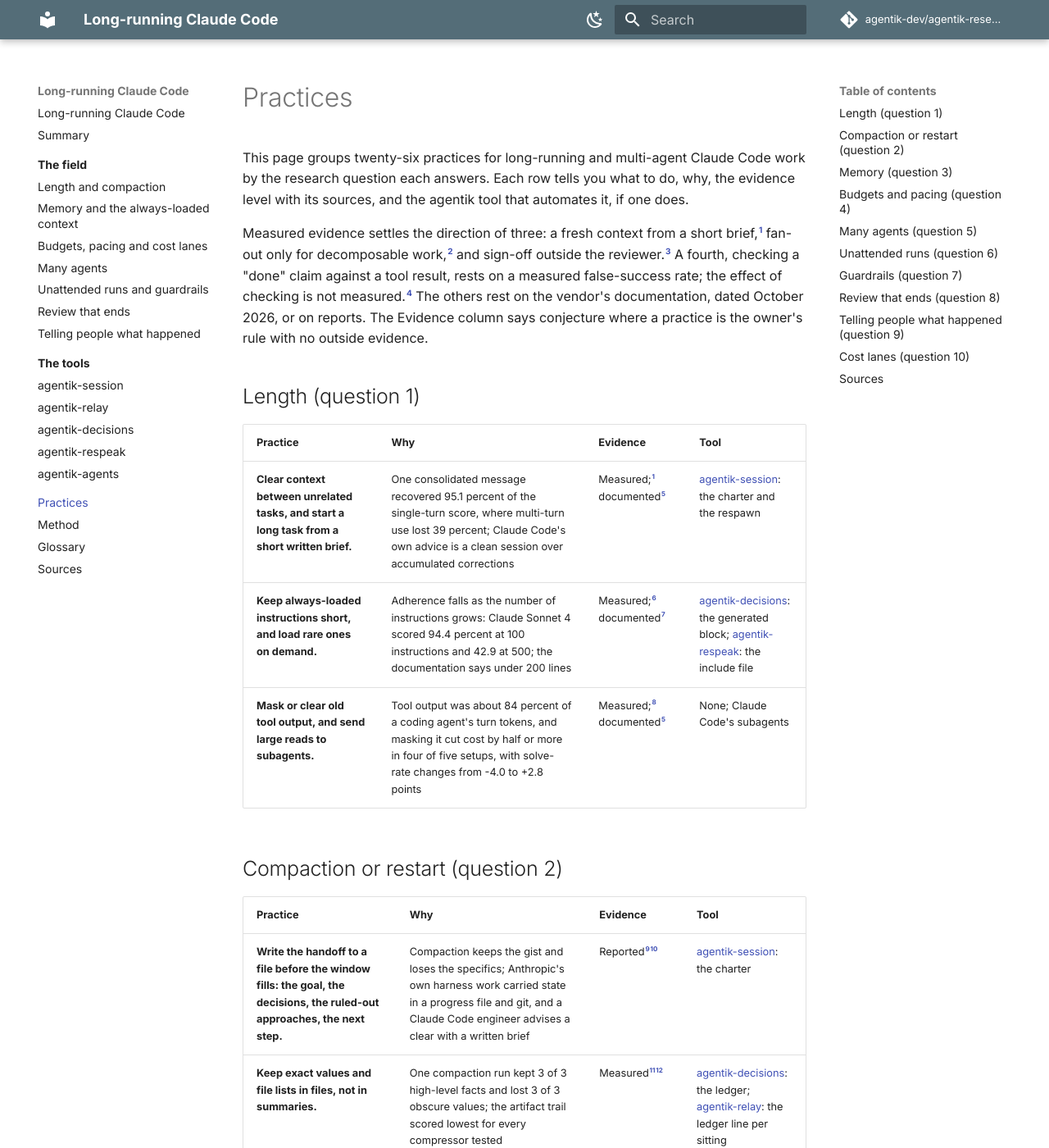
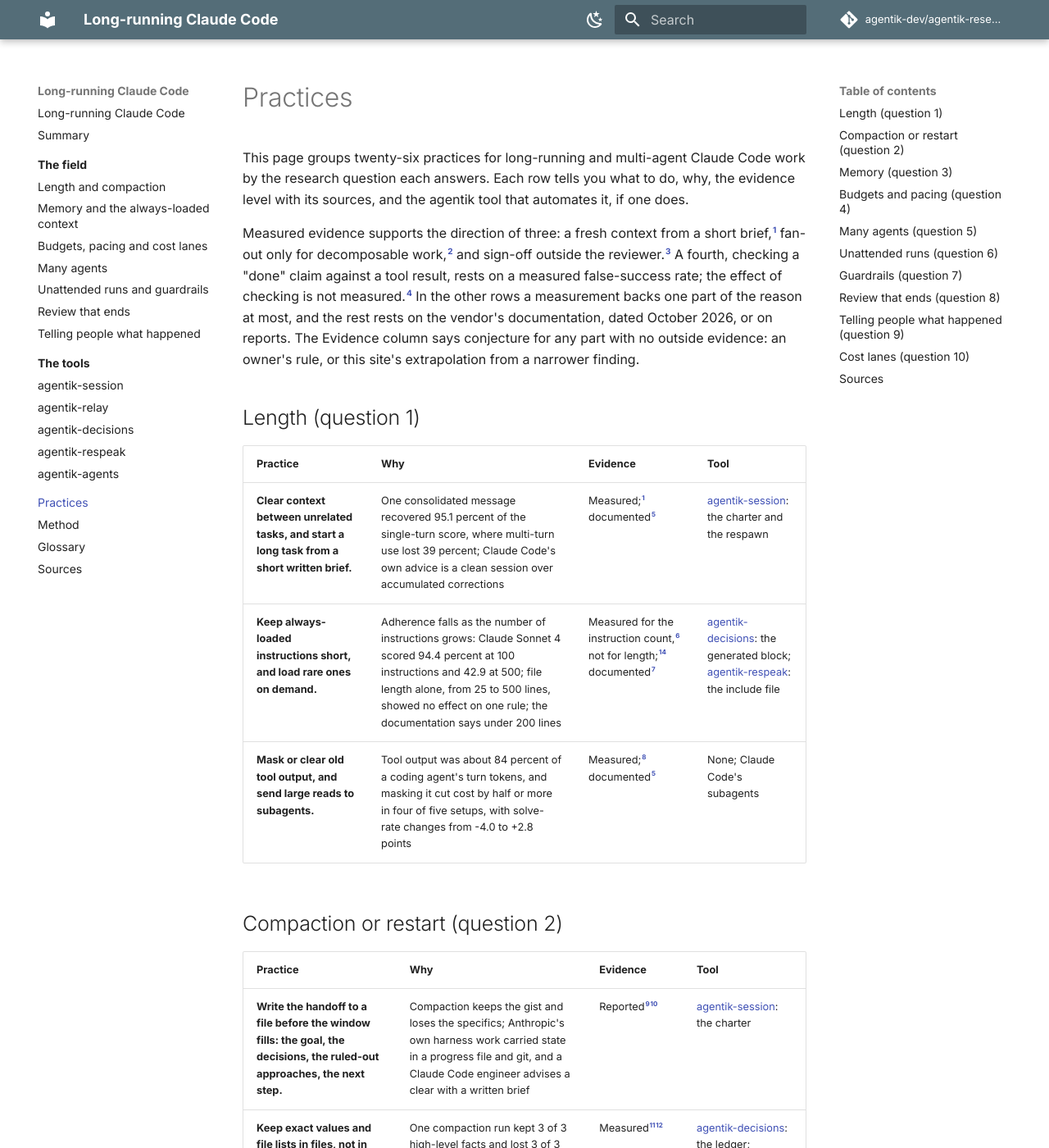
Before and after one commit to agentik-dev/agentik-research, an MkDocs documentation site: the page built from docs/practices.md, in a window 1280 px wide and 1400 px high. Shown: the whole window at 82% size. Built offline with MkDocs 1.6.1 and Material for MkDocs 9.7.7, drawn with Linux system fonts in a browser that asks for light colours; comment, search, counter and statistics services are not loaded; some of the changed text lies outside the part shown.

Commit message:
refute round 2: practices
Say what measured evidence covers and what conjecture means, add the
length study to the short-instructions row, give idle compaction its
conditions, mark the effort sweep as vendor advice, and cite the
runbook and the gateway page where the rows rest on them.

Co-Authored-By: Claude Opus 5.5 <noreply@anthropic.com>
Claude-Session: https://claude.ai/code/session_013eXGWghfSfX5kgteyrh9hv

```diff
--- a/docs/practices.md
+++ b/docs/practices.md
@@ -2,14 +2,14 @@
 
 This page groups twenty-six practices for long-running and multi-agent Claude Code work by the research question each answers. Each row tells you what to do, why, the evidence level with its sources, and the agentik tool that automates it, if one does.
 
-Measured evidence settles the direction of three: a fresh context from a short brief,[^laban] fan-out only for decomposable work,[^kim] and sign-off outside the reviewer.[^huang] A fourth, checking a "done" claim against a tool result, rests on a measured false-success rate; the effect of checking is not measured.[^advani] The others rest on the vendor's documentation, dated October 2026, or on reports. The Evidence column says conjecture where a practice is the owner's rule with no outside evidence.
+Measured evidence supports the direction of three: a fresh context from a short brief,[^laban] fan-out only for decomposable work,[^kim] and sign-off outside the reviewer.[^huang] A fourth, checking a "done" claim against a tool result, rests on a measured false-success rate; the effect of checking is not measured.[^advani] In the other rows a measurement backs one part of the reason at most, and the rest rests on the vendor's documentation, dated October 2026, or on reports. The Evidence column says conjecture for any part with no outside evidence: an owner's rule, or this site's extrapolation from a narrower finding.
 
 ## Length (question 1)
 
 | Practice | Why | Evidence | Tool |
 |---|---|---|---|
 | **Clear context between unrelated tasks, and start a long task from a short written brief.** | One consolidated message recovered 95.1 percent of the single-turn score, where multi-turn use lost 39 percent; Claude Code's own advice is a clean session over accumulated corrections | Measured;[^laban] documented[^bestpractices] | [agentik-session](tools/session.md): the charter and the respawn |
-| **Keep always-loaded instructions short, and load rare ones on demand.** | Adherence falls as the number of instructions grows: Claude Sonnet 4 scored 94.4 percent at 100 instructions and 42.9 at 500; the documentation says under 200 lines | Measured;[^ifscale] documented[^memory] | [agentik-decisions](tools/decisions.md): the generated block; [agentik-respeak](tools/respeak.md): the include file |
+| **Keep always-loaded instructions short, and load rare ones on demand.** | Adherence falls as the number of instructions grows: Claude Sonnet 4 scored 94.4 percent at 100 instructions and 42.9 at 500; file length alone, from 25 to 500 lines, showed no effect on one rule; the documentation says under 200 lines | Measured for the instruction count,[^ifscale] not for length;[^mcmillan] documented[^memory] | [agentik-decisions](tools/decisions.md): the generated block; [agentik-respeak](tools/respeak.md): the include file |
 | **Mask or clear old tool output, and send large reads to subagents.** | Tool output was about 84 percent of a coding agent's turn tokens, and masking it cut cost by half or more in four of five setups, with solve-rate changes from -4.0 to +2.8 points | Measured;[^masking] documented[^bestpractices] | None; Claude Code's subagents |
 
 ## Compaction or restart (question 2)
@@ -18,13 +18,13 @@ Measured evidence settles the direction of three: a fresh context from a short b
 |---|---|---|---|
 | **Write the handoff to a file before the window fills: the goal, the decisions, the ruled-out approaches, the next step.** | Compaction keeps the gist and loses the specifics; Anthropic's own harness work carried state in a progress file and git, and a Claude Code engineer advises a clear with a written brief | Reported[^harnesses][^sessionmgmt] | [agentik-session](tools/session.md): the charter |
 | **Keep exact values and file lists in files, not in summaries.** | One compaction run kept 3 of 3 high-level facts and lost 3 of 3 obscure values; the artifact trail scored lowest for every compressor tested | Measured[^cookbook][^factory] | [agentik-decisions](tools/decisions.md): the ledger; [agentik-relay](tools/relay.md): the ledger line per sitting |
-| **Decide the compaction policy per sitting, and set `idleCompaction` to match.** | Idle compaction is on by default and runs after about 54 idle minutes above 200,000 tokens | Documented[^settings] | [agentik-session](tools/session.md): the PreCompact hook |
+| **Decide the compaction policy per sitting, and set `idleCompaction` to match.** | Idle compaction is on by default from version 2.1.290; in an interactive session with the one-hour cache, it runs after about 54 idle minutes above 200,000 tokens | Documented[^settings] | [agentik-session](tools/session.md): the PreCompact hook |
 
 ## Memory (question 3)
 
 | Practice | Why | Evidence | Tool |
 |---|---|---|---|
-| **Put a rule that must hold on every turn in a hook, and set `onFailure` to block where failing open is unsafe.** | CLAUDE.md is advisory; a file lifted compliance with one rule from 0 to about two thirds and no further; a timed-out hook fails open unless told to block | Measured;[^mcmillan] documented[^hooks] | [agentik-relay](tools/relay.md): the guards; [agentik-session](tools/session.md): the hooks |
+| **Put a rule that must hold on every turn in a hook, and set `onFailure` to block where failing open is unsafe.** | CLAUDE.md is advisory; a file lifted compliance with one rule from 0 to about two thirds and no further; a timed-out hook fails open unless told to block | Measured;[^mcmillan] documented[^bestpractices][^hooks] | [agentik-relay](tools/relay.md): the guards; [agentik-session](tools/session.md): the hooks |
 | **Keep a short index, and say when to read each pointer.** | A skill was never invoked in 56 percent of cases until the prompt said to use it; an always-loaded index passed every case | Reported;[^vercel] documented[^skills] | [agentik-decisions](tools/decisions.md): the generated block |
 
 ## Budgets and pacing (question 4)
@@ -40,14 +40,14 @@ Measured evidence settles the direction of three: a fresh context from a short b
 | Practice | Why | Evidence | Tool |
 |---|---|---|---|
 | **Fan out only decomposable work; keep sequential work in one agent.** | With matched token budgets, multi-agent designs gained up to 80.8 percent on decomposable work and lost 39 to 70 percent on sequential planning | Measured[^kim] | [agentik-relay](tools/relay.md): independent queue rows; [agentik-agents](tools/agents.md): the fan-out |
-| **One worktree and one file set per parallel writer.** | Worktrees share `.git`, and git gives each its own index and HEAD; two isolation leaks are on record where parallel agents shared state | Documented;[^worktrees][^gitlayout] reported[^issue52958][^issue84685] | [agentik-relay](tools/relay.md): one worktree per row |
+| **One worktree and one file set per parallel writer.** | Worktrees share `.git`, and by the layout git documents each keeps its own index and HEAD; two isolation leaks are on record where parallel agents shared state | Documented;[^worktrees][^gitlayout] reported[^issue52958][^issue84685] | [agentik-relay](tools/relay.md): one worktree per row |
 | **Give a fresh-context reviewer concrete criteria and a report-only role.** | Verifiers declare early victory without criteria; a reviewer asked to find gaps reports gaps | Documented[^multiagentblog][^bestpractices] | [agentik-relay](tools/relay.md): the adversary agent |
 
 ## Unattended runs (question 6)
 
 | Practice | Why | Evidence | Tool |
 |---|---|---|---|
-| **Treat `success` as unproven: read `permission_denials` and `terminal_reason`, and gate outside the model.** | In print mode an unanswered prompt is denied and the run continues; the denials appear in the result's list and in stream messages, not as an error | Documented[^sdkresult][^headless] | [agentik-relay](tools/relay.md): the gate reads the result event, not the claim |
+| **Treat `success` as unproven: read `permission_denials` and `terminal_reason`, and gate outside the model.** | In print mode an unanswered prompt is denied and the run continues; the denials appear in the result's list and in stream messages; the agentik-session runbook records such a run whose result read `success` | Documented;[^sdkresult][^headless] our use[^sessionrunbook] | [agentik-relay](tools/relay.md): the gate reads the result event, not the claim |
 | **Watch progress from outside (HEAD, file times, CPU), and kill a stall.** | Agents never noticed their first error in 38.5 percent of cases; the documentation names no main-session progress watchdog | Measured for the failure;[^hiddenfailures] documented for the gap;[^network] conjecture for the guard | [agentik-relay](tools/relay.md): the watchdog |
 | **Run the test gate once per row, under a lock and a load check.** | 46.5 percent of flaky tests were resource-affected, with CPU starvation worst; the relay's own check went red under load | Measured;[^flaky] our use[^relaynth] | [agentik-commons](tools/index.md): the `bounded` wrapper |
 
@@ -77,8 +77,8 @@ Measured evidence settles the direction of three: a fresh context from a short b
 
 | Practice | Why | Evidence | Tool |
 |---|---|---|---|
-| **Pick the credential per run, and know what each lane turns off.** | A key or gateway credential replaces the login and its plan limits; Remote Control is off under a non-Anthropic base URL | Documented[^auth][^gatewayconnect] | [agentik-agents](tools/agents.md): the three lanes |
-| **Sweep effort before switching models or adding a router.** | Anthropic's internal evaluations found effort the cheaper lever; several routers lose to the best single model | Measured, one vendor-run[^costintel] and one academic[^routerbench] | [agentik-agents](tools/agents.md): the router clamps effort on local routes |
+| **Pick the credential per run, and know what each lane turns off.** | A key or gateway credential replaces the login and its plan limits; Remote Control is off under a non-Anthropic base URL | Documented[^auth][^gateway][^gatewayconnect] | [agentik-agents](tools/agents.md): the three lanes |
+| **Sweep effort before switching models or adding a router.** | Anthropic's guidance calls an effort sweep the cheapest experiment and the baseline any multi-model strategy must beat; several routers did not reliably beat the best single model | Documented, vendor advice;[^costintel] measured for the routers[^routerbench] | [agentik-agents](tools/agents.md): the router clamps effort on local routes |
 
 ## Sources
 
@@ -128,6 +128,8 @@ Measured evidence settles the direction of three: a fresh context from a short b
 [^iqbal]: Shamsi T. Iqbal and Brian P. Bailey, "Leveraging Characteristics of Task Structure to Predict the Cost of Interruption", CHI 2006, <https://www.interruptions.net/literature/Iqbal-CHI06-p741-iqbal.pdf>.
 [^army]: Department of the Army, "Army Regulation 25-50, Preparing and Managing Correspondence", 10 October 2020, <https://www.maine.gov/dvem/policies/documents/AR%2025-50%20(10%20October%202020).pdf>.
 [^outputstyles]: Anthropic, "Output styles", Claude Code documentation read 2026-10-14, <https://code.claude.com/docs/en/output-styles>.
+[^sessionrunbook]: agentik-dev/agentik-session, "RUNBOOK.md", lines 130 to 131, commit e7f0723, <https://github.com/agentik-dev/agentik-session/blob/e7f0723/RUNBOOK.md>.
+[^gateway]: Anthropic, "Other LLM gateways", Claude Code documentation read 2026-10-14, <https://code.claude.com/docs/en/llm-gateway>.
 [^auth]: Anthropic, "Authentication", Claude Code documentation read 2026-10-14, <https://code.claude.com/docs/en/authentication>.
 [^gatewayconnect]: Anthropic, "Connect Claude Code to an LLM gateway", Claude Code documentation read 2026-10-14, <https://code.claude.com/docs/en/llm-gateway-connect>.
 [^costintel]: Anthropic, "Optimizing for cost and intelligence: multi-model strategies", documentation read 2026-10-14, <https://platform.claude.com/docs/en/about-claude/models/optimizing-for-cost-and-intelligence>.
```
